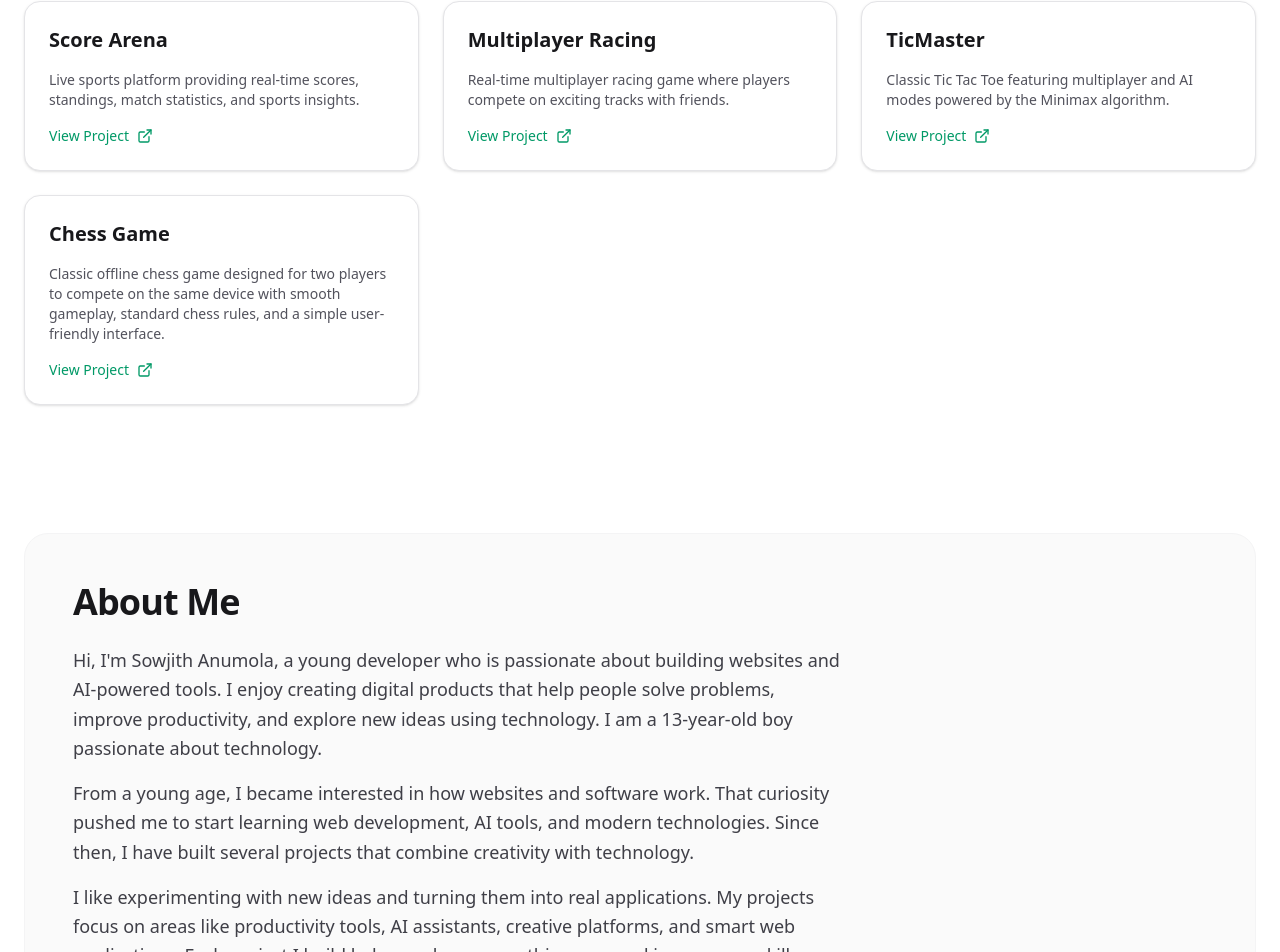
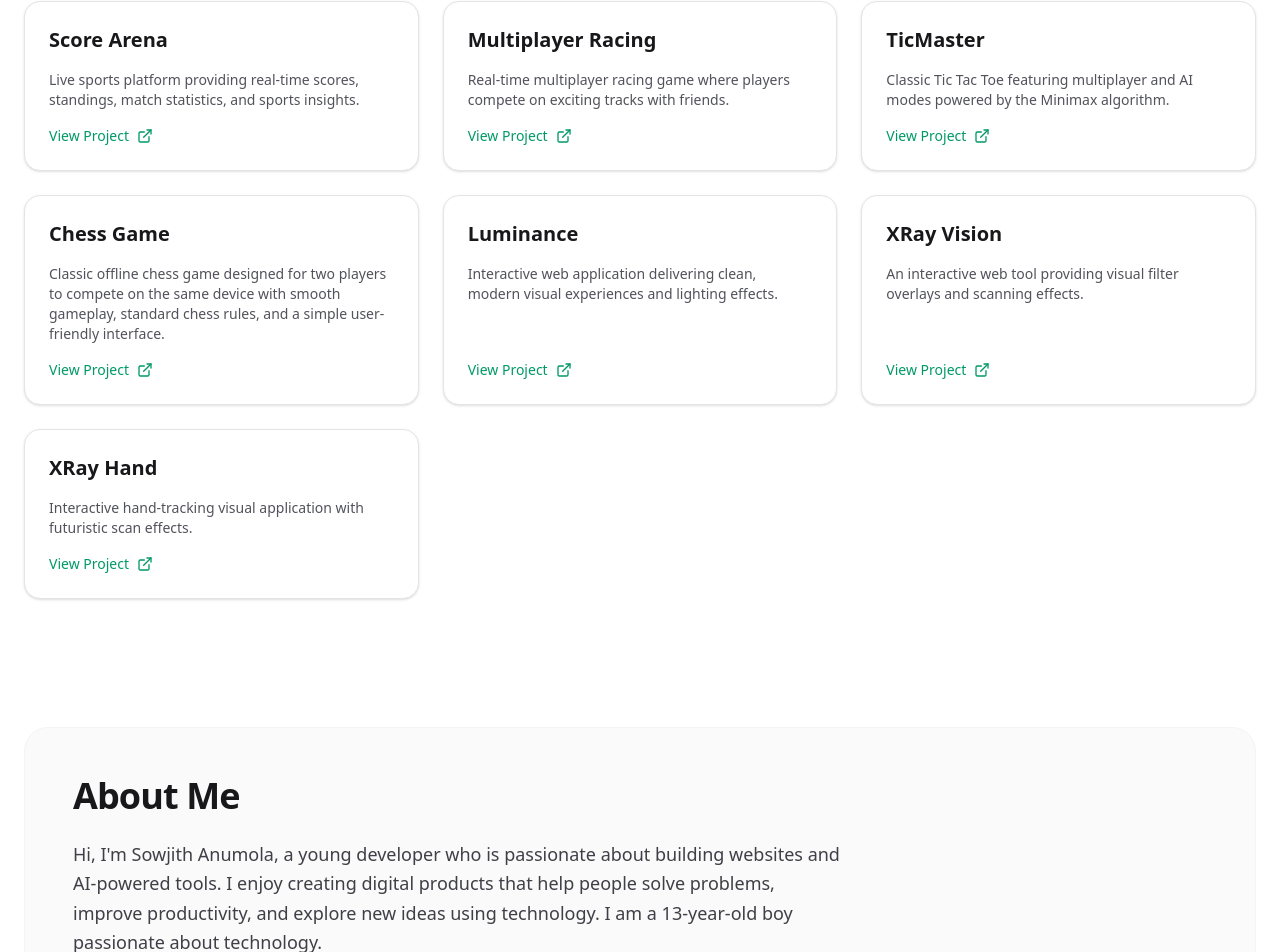
Before and after one commit to sowjithanumola/Sowjith-Anumola, a React (Vite) app: page / in a window 1280 px wide. Shown: the part 1653-2605 px from the top of the page. Built offline with nearby package versions, Linux system fonts and the light colour scheme.

Commit message:
Update constants.ts

```diff
--- a/src/constants.ts
+++ b/src/constants.ts
@@ -93,5 +93,20 @@ export const PROJECTS = [
     name: "Chess Game",
     url: "https://chess-game-tau-brown.vercel.app/",
     description: "Classic offline chess game designed for two players to compete on the same device with smooth gameplay, standard chess rules, and a simple user-friendly interface."
+  },
+  {
+    name: "Luminance",
+    url: "https://luminance-navy.vercel.app/",
+    description: "Interactive web application delivering clean, modern visual experiences and lighting effects."
+  },
+  {
+    name: "XRay Vision",
+    url: "https://xray2-five.vercel.app/",
+    description: "An interactive web tool providing visual filter overlays and scanning effects."
+  },
+  {
+    name: "XRay Hand",
+    url: "https://xrayhand-rel4jry7.manus.space/",
+    description: "Interactive hand-tracking visual application with futuristic scan effects."
   }
 ];
```
